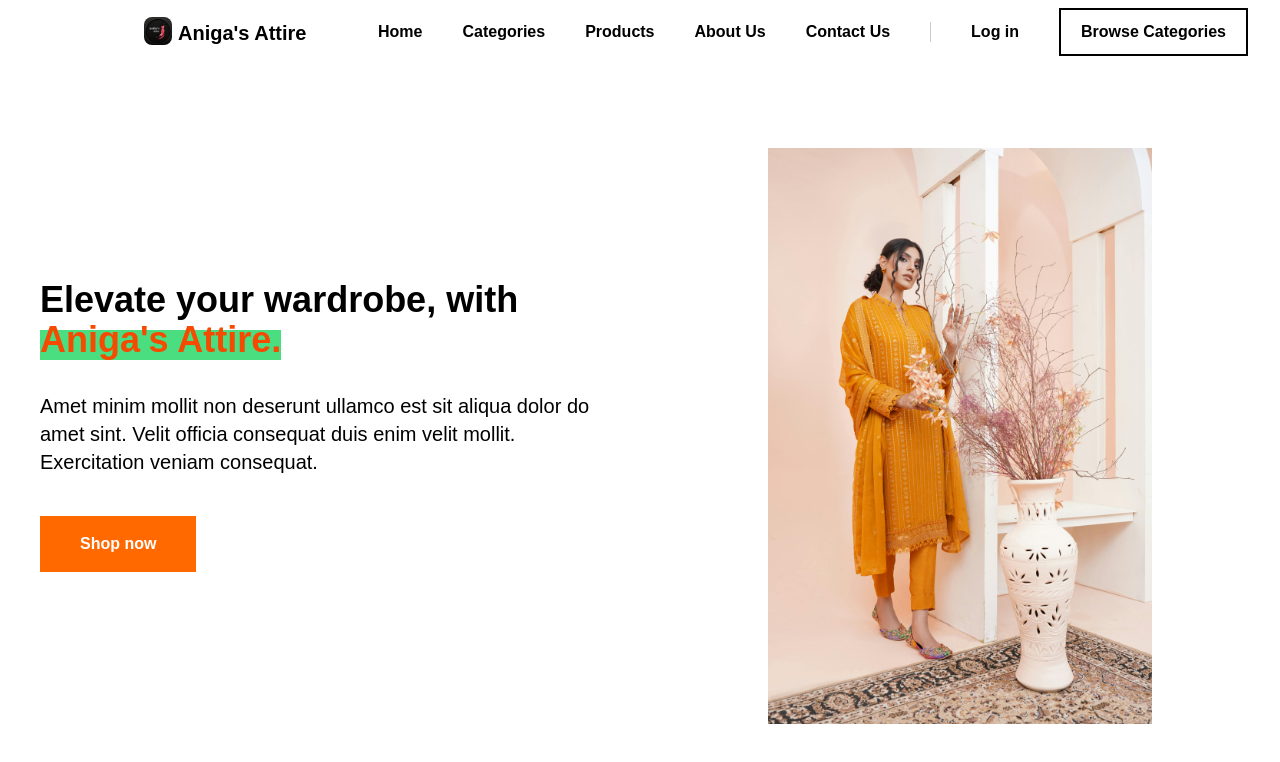
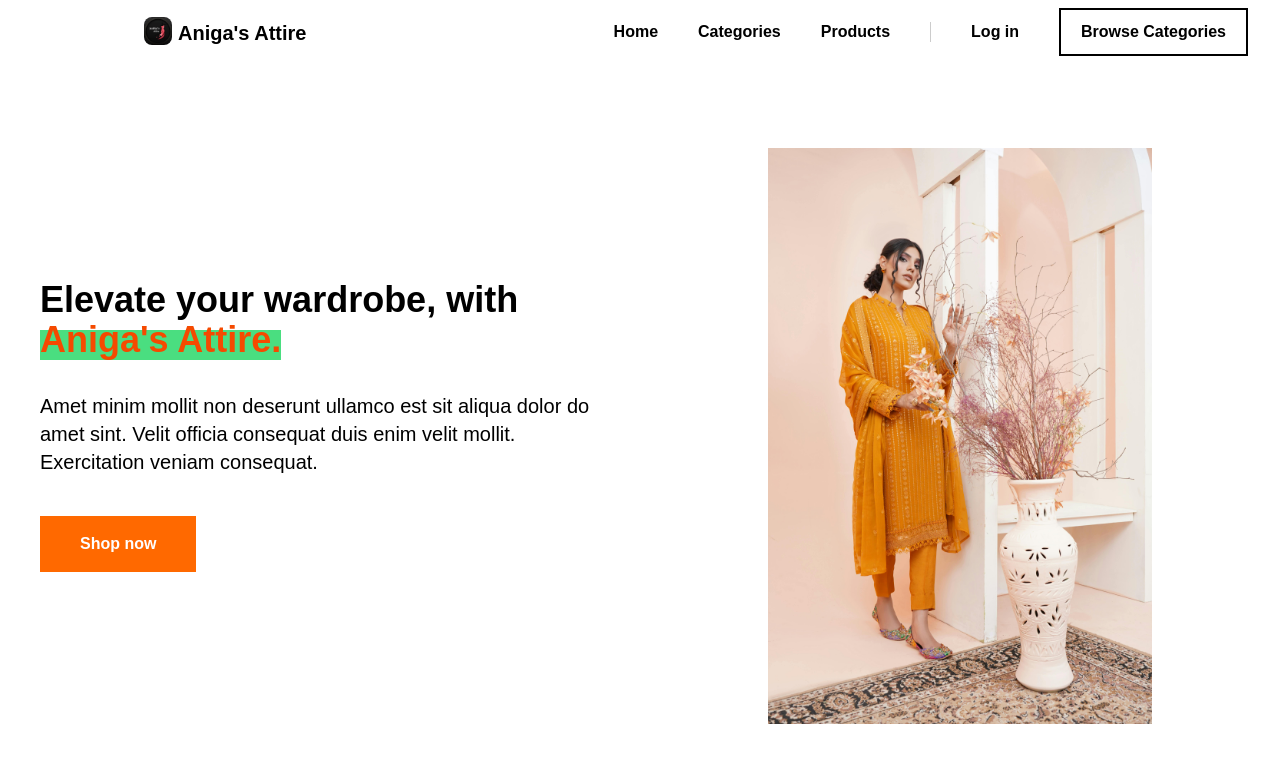
Before and after one commit to KavinT06/anigas-attire, a Next.js app: page / in a window 1280 px wide. Shown: the top 762 px of the page. Built offline with nearby package versions, Linux system fonts and the light colour scheme.

Commit message:
navbar removed about & contact

```diff
--- a/src/app/components/Hero.jsx
+++ b/src/app/components/Hero.jsx
@@ -35,10 +35,6 @@ export default function Hero() {
                                 <a href="/categories" title="" className="text-base font-semibold text-black transition-all duration-200 hover:text-opacity-80"> Categories </a>
 
                                 <a href="/products" title="" className="text-base font-semibold text-black transition-all duration-200 hover:text-opacity-80"> Products </a>
-
-                                <a href="#" title="" className="text-base font-semibold text-black transition-all duration-200 hover:text-opacity-80"> About Us </a>
-
-                                <a href="#" title="" className="text-base font-semibold text-black transition-all duration-200 hover:text-opacity-80"> Contact Us </a>
 
                                 <div className="w-px h-5 bg-black/20"></div>
 
```
